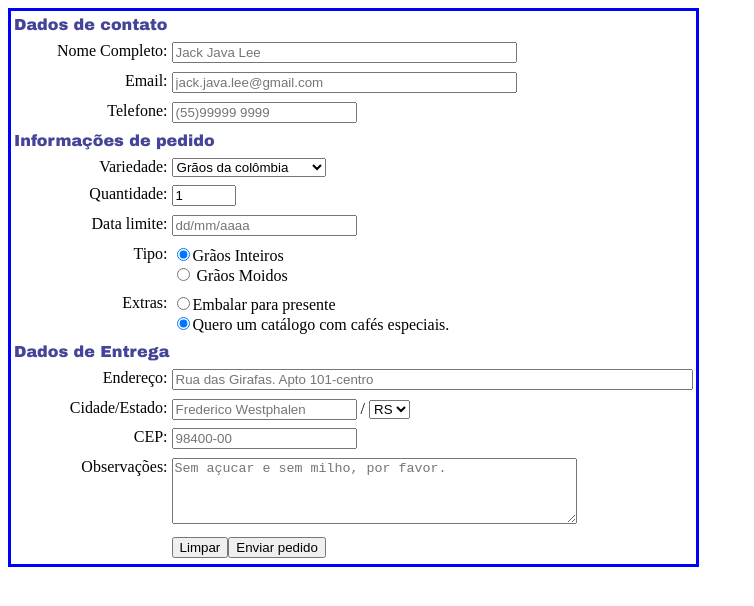
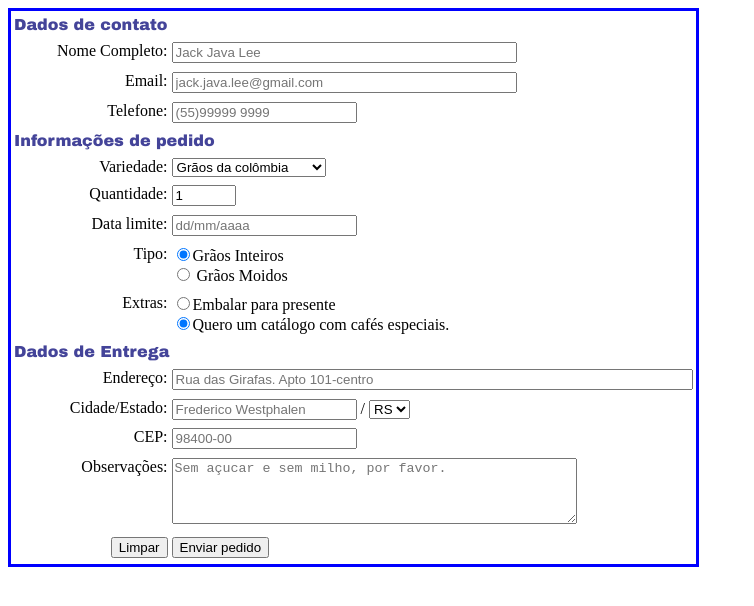
Before and after one commit to DanielCurti/DanielCurti.github.io, a plain HTML site: page cafe/pedidoDetalhado.html in a window 1280 px wide. Shown: the whole page, without its empty margins (0-754 px from the left). Drawn offline with Linux system fonts and the light colour scheme.

Commit message:
pequenas mudanças

```diff
--- a/cafe/pedidoDetalhado.html
+++ b/cafe/pedidoDetalhado.html
@@ -3,7 +3,7 @@
 <head>
 	<link rel="stylesheet" type="text/css" href="pedido.css">
 	<meta charset="utf-8">
-	<title>Formulario</title>
+	<title>Pedir seu próprio café</title>
 </head>
 <body>
 	<form>
@@ -25,7 +25,7 @@
 			<tr><td class="nomes">Cidade/Estado:</td><td><input type="text" placeholder="Frederico Westphalen" required> / <select><option>RS</option><option>SC</option><option>PR</option></select></td></tr>
 			<tr><td class="nomes">CEP:</td><td><input type="number" placeholder="98400-00" required></td></tr>
 			<tr><td class="nomes">Observações:</td><td><textArea placeholder="Sem açucar e sem milho, por favor." rows="4" cols="48"></textArea></td></tr>
-			<tr><td></td><td><input type="button" value="Limpar"><input type="submit" value="Enviar pedido"></td>
+			<tr><td class="nomes"><input type="button" value="Limpar"></td><td><input type="submit" value="Enviar pedido"></td>
 
 		</table>
 	</form>
```
